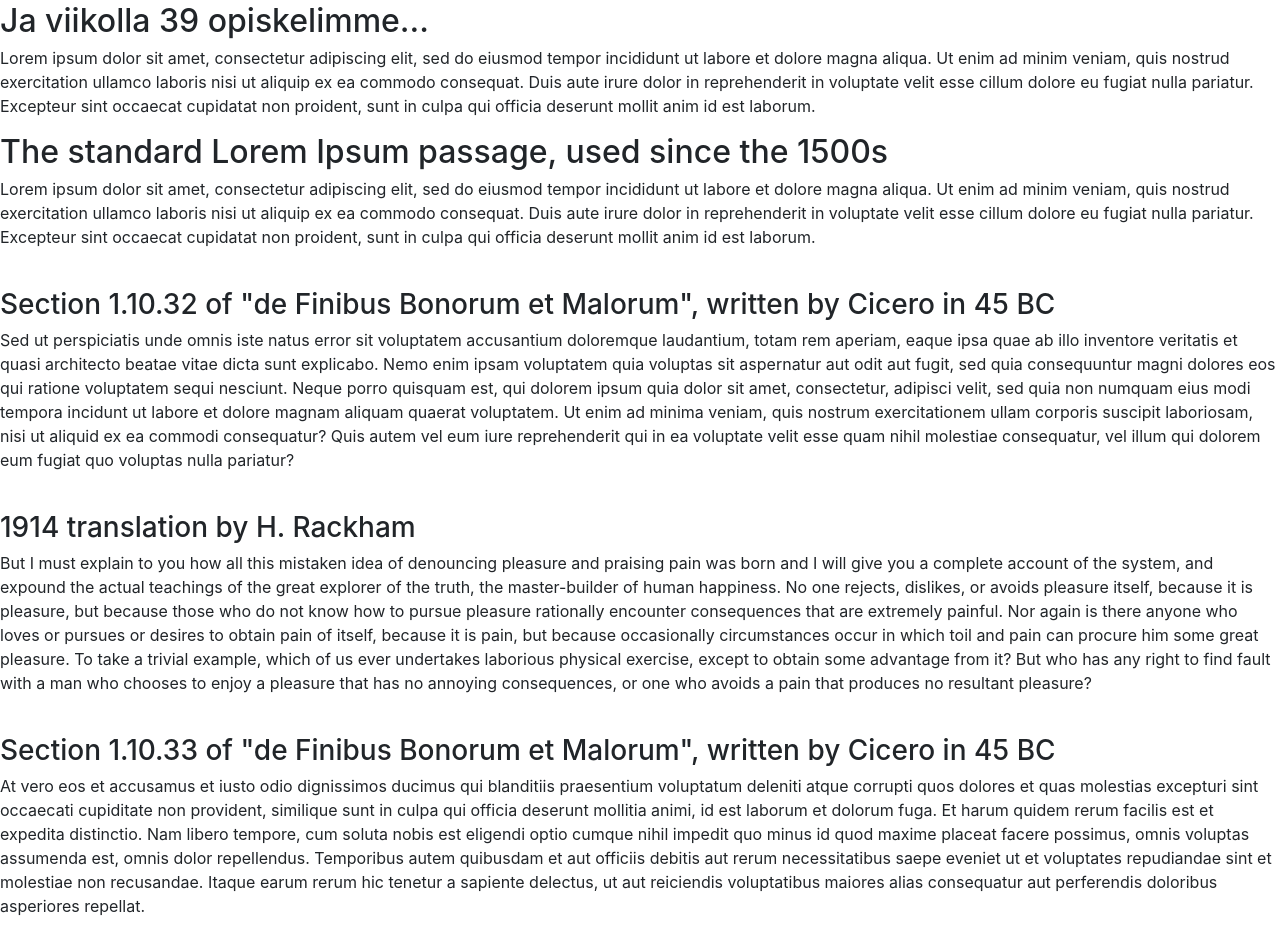
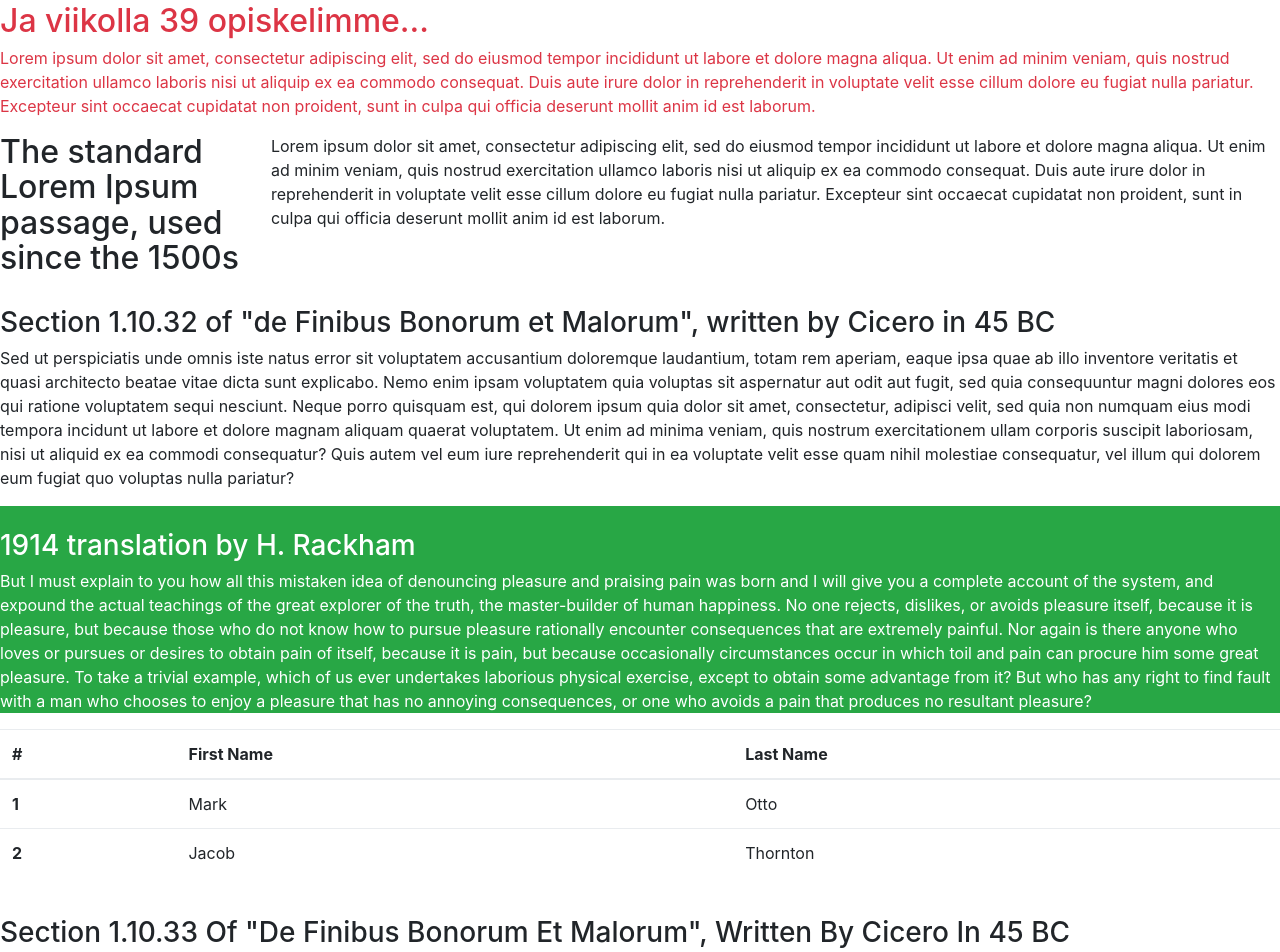
Before and after one commit to JAMK-IT-STUDENT/ttms0400-web-visualisointi-yhteinen-harjoitus-R3DgRu, a plain HTML site: page harkka-wk41/bs-vakio-teemat/index.html in a window 1280 px wide. Shown: the part 313-1265 px from the top of the page. Drawn offline with nearby package versions, Linux system fonts and the light colour scheme.

Commit message:
Add bootstrap themes to some elements

```diff
--- a/harkka-wk41/bs-vakio-teemat/index.html
+++ b/harkka-wk41/bs-vakio-teemat/index.html
@@ -25,13 +25,13 @@
         <h1>Harjoitustyö - Viikko 39</h1>
     </header>
 
-    <main>
+    <main class="text-danger">
         <img src="" alt="" />
         <h2>Ja viikolla 39 opiskelimme...</h2>
         <p>Lorem ipsum dolor sit amet, consectetur adipiscing elit, sed do eiusmod tempor incididunt ut labore et dolore magna aliqua. Ut enim ad minim veniam, quis nostrud exercitation ullamco laboris nisi ut aliquip ex ea commodo consequat. Duis aute irure dolor in reprehenderit in voluptate velit esse cillum dolore eu fugiat nulla pariatur. Excepteur sint occaecat cupidatat non proident, sunt in culpa qui officia deserunt mollit anim id est laborum.</p>
     </main>
 
-    <aside>
+    <aside class="d-flex">
       <h2>The standard Lorem Ipsum passage, used since the 1500s</h2>
       <p>Lorem ipsum dolor sit amet, consectetur adipiscing elit, sed do eiusmod tempor incididunt ut labore et dolore magna aliqua. Ut enim ad minim veniam, quis nostrud exercitation ullamco laboris nisi ut aliquip ex ea commodo consequat. Duis aute irure dolor in reprehenderit in voluptate velit esse cillum dolore eu fugiat nulla pariatur. Excepteur sint occaecat cupidatat non proident, sunt in culpa qui officia deserunt mollit anim id est laborum.</p>
     </aside>
@@ -42,20 +42,42 @@
         <p>Sed ut perspiciatis unde omnis iste natus error sit voluptatem accusantium doloremque laudantium, totam rem aperiam, eaque ipsa quae ab illo inventore veritatis et quasi architecto beatae vitae dicta sunt explicabo. Nemo enim ipsam voluptatem quia voluptas sit aspernatur aut odit aut fugit, sed quia consequuntur magni dolores eos qui ratione voluptatem sequi nesciunt. Neque porro quisquam est, qui dolorem ipsum quia dolor sit amet, consectetur, adipisci velit, sed quia non numquam eius modi tempora incidunt ut labore et dolore magnam aliquam quaerat voluptatem. Ut enim ad minima veniam, quis nostrum exercitationem ullam corporis suscipit laboriosam, nisi ut aliquid ex ea commodi consequatur? Quis autem vel eum iure reprehenderit qui in ea voluptate velit esse quam nihil molestiae consequatur, vel illum qui dolorem eum fugiat quo voluptas nulla pariatur?</p>
     </article>
 
-    <article>
+    <article class="bg-success text-white">
         <img src="" alt="" />
         <h3>1914 translation by H. Rackham</h3>
         <p>But I must explain to you how all this mistaken idea of denouncing pleasure and praising pain was born and I will give you a complete account of the system, and expound the actual teachings of the great explorer of the truth, the master-builder of human happiness. No one rejects, dislikes, or avoids pleasure itself, because it is pleasure, but because those who do not know how to pursue pleasure rationally encounter consequences that are extremely painful. Nor again is there anyone who loves or pursues or desires to obtain pain of itself, because it is pain, but because occasionally circumstances occur in which toil and pain can procure him some great pleasure. To take a trivial example, which of us ever undertakes laborious physical exercise, except to obtain some advantage from it? But who has any right to find fault with a man who chooses to enjoy a pleasure that has no annoying consequences, or one who avoids a pain that produces no resultant pleasure?</p>
     </article>
 
+    <table class="table">
+        <thead>
+            <tr>
+                <th>#</th>
+                <th>First Name</th>
+                <th>Last Name</th>
+            </tr>
+        </thead>
+        <tbody>
+            <tr>
+                <th scope="row">1</th>
+                <td>Mark</td>
+                <td>Otto</td>
+            </tr>
+            <tr>
+                <th scope="row">2</th>
+                <td>Jacob</td>
+                <td>Thornton</td>
+            </tr>
+        </tbody>
+    </table>
+
     <article>
         <img src="" alt="" />
-        <h3>Section 1.10.33 of "de Finibus Bonorum et Malorum", written by Cicero in 45 BC</h3>
+        <h3 class="text-capitalize">Section 1.10.33 of "de Finibus Bonorum et Malorum", written by Cicero in 45 BC</h3>
         <p>At vero eos et accusamus et iusto odio dignissimos ducimus qui blanditiis praesentium voluptatum deleniti atque corrupti quos dolores et quas molestias excepturi sint occaecati cupiditate non provident, similique sunt in culpa qui officia deserunt mollitia animi, id est laborum et dolorum fuga. Et harum quidem rerum facilis est et expedita distinctio. Nam libero tempore, cum soluta nobis est eligendi optio cumque nihil impedit quo minus id quod maxime placeat facere possimus, omnis voluptas assumenda est, omnis dolor repellendus. Temporibus autem quibusdam et aut officiis debitis aut rerum necessitatibus saepe eveniet ut et voluptates repudiandae sint et molestiae non recusandae. Itaque earum rerum hic tenetur a sapiente delectus, ut aut reiciendis voluptatibus maiores alias consequatur aut perferendis doloribus asperiores repellat.</p>
     </article>
 
     <article>
-        <img src="" alt="" />
+        <img class="img-thumbnail" src="screenshot.jpg" alt="pagani" />
         <h3>1914 translation by H. Rackham</h3>
         <p>On the other hand, we denounce with righteous indignation and dislike men who are so beguiled and demoralized by the charms of pleasure of the moment, so blinded by desire, that they cannot foresee the pain and trouble that are bound to ensue; and equal blame belongs to those who fail in their duty through weakness of will, which is the same as saying through shrinking from toil and pain. These cases are perfectly simple and easy to distinguish. In a free hour, when our power of choice is untrammelled and when nothing prevents our being able to do what we like best, every pleasure is to be welcomed and every pain avoided. But in certain circumstances and owing to the claims of duty or the obligations of business it will frequently occur that pleasures have to be repudiated and annoyances accepted. The wise man therefore always holds in these matters to this principle of selection: he rejects pleasures to secure other greater pleasures, or else he endures pains to avoid worse pains.</p>
     </article>
@@ -64,6 +86,11 @@
         <img src="" alt="" />
         <h3>What is Lorem Ipsum?</h3>
         <p>Lorem Ipsum is simply dummy text of the printing and typesetting industry. Lorem Ipsum has been the industry's standard dummy text ever since the 1500s, when an unknown printer took a galley of type and scrambled it to make a type specimen book. It has survived not only five centuries, but also the leap into electronic typesetting, remaining essentially unchanged. It was popularised in the 1960s with the release of Letraset sheets containing Lorem Ipsum passages, and more recently with desktop publishing software like Aldus PageMaker including versions of Lorem Ipsum.</p>
+        <form>
+            <input type="text" class="form-control" placeholder="Input" aria-describedby="sizing-addon1">
+            <button class="btn btn-info">Button</button>
+            <button type="button" class="btn btn-dark">Dark</button>
+        </form>
     </section>
 
     <footer>
```
Also changed, not shown: harkka-wk41/bs-vakio-teemat/screenshot.jpg (added).
